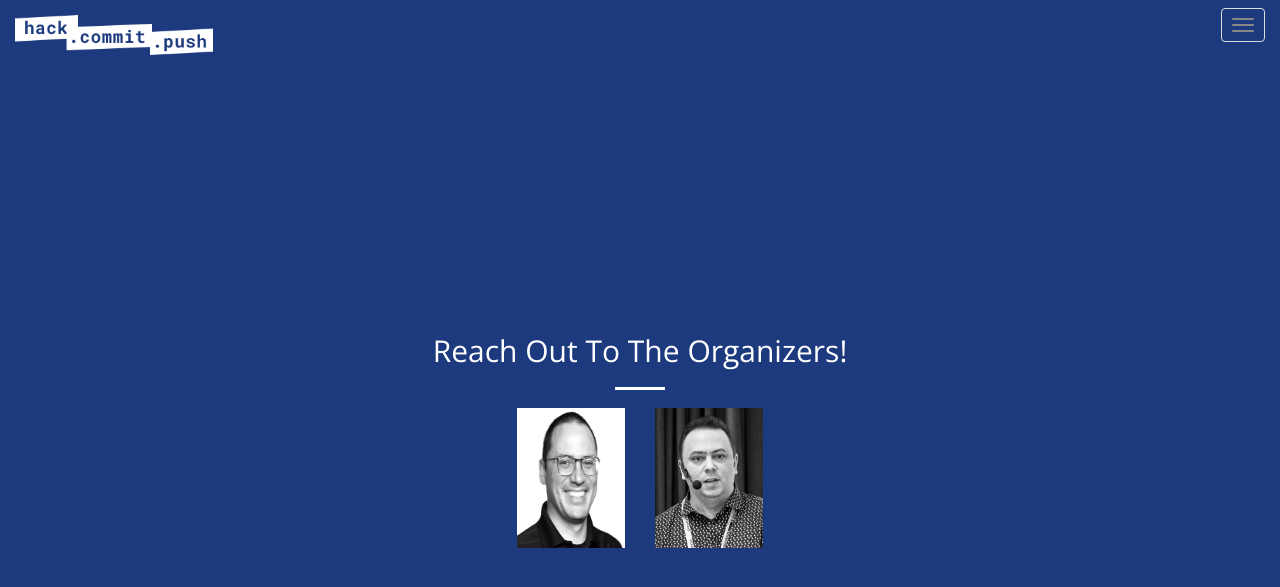
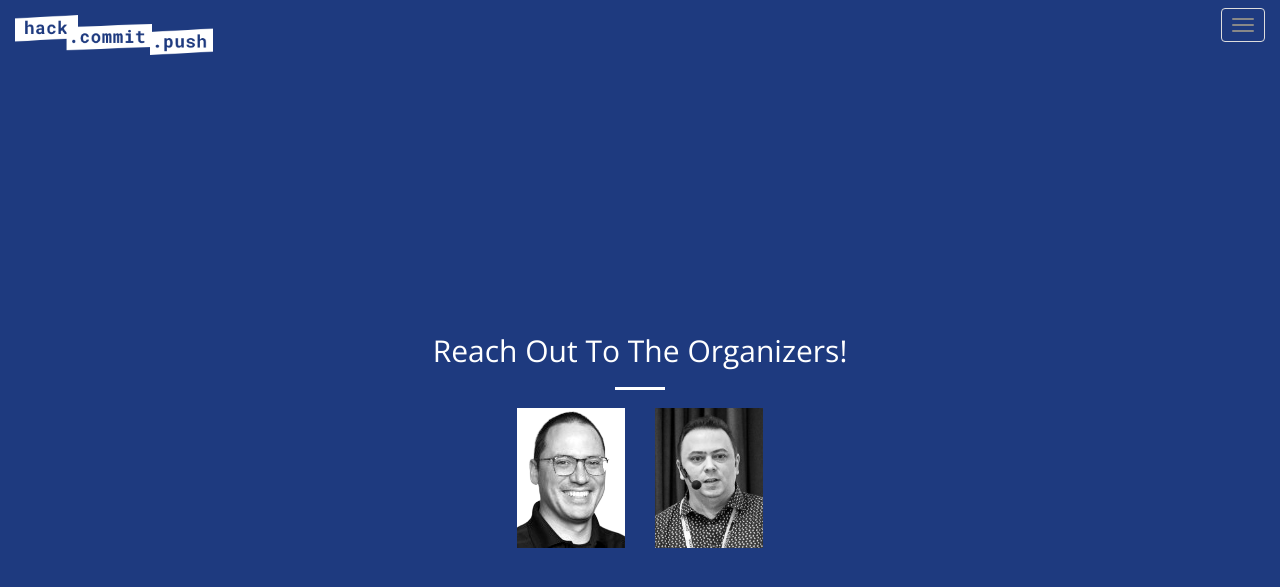
Before and after one commit to hack-commit-push/switzerland2024, a Jekyll site: the page built from index.html, in a window 1280 px wide and 900 px high, scrolled down 5836 px. Shown: the top 587 px of the window. Built offline with Jekyll 4.4.1, drawn with Linux system fonts in a browser that asks for light colours.

Commit message:
unstretch image of Andres

```diff
--- a/css/main.scss
+++ b/css/main.scss
@@ -331,7 +331,10 @@ header .header-content {
 }
 
 #team {
-	img { background-color: $pic-bg-color;}
+	img {
+		background-color: $pic-bg-color;
+		object-fit: cover;
+	}
 	a, span.no_link {
 		img {
 			max-width: 100%;
```
